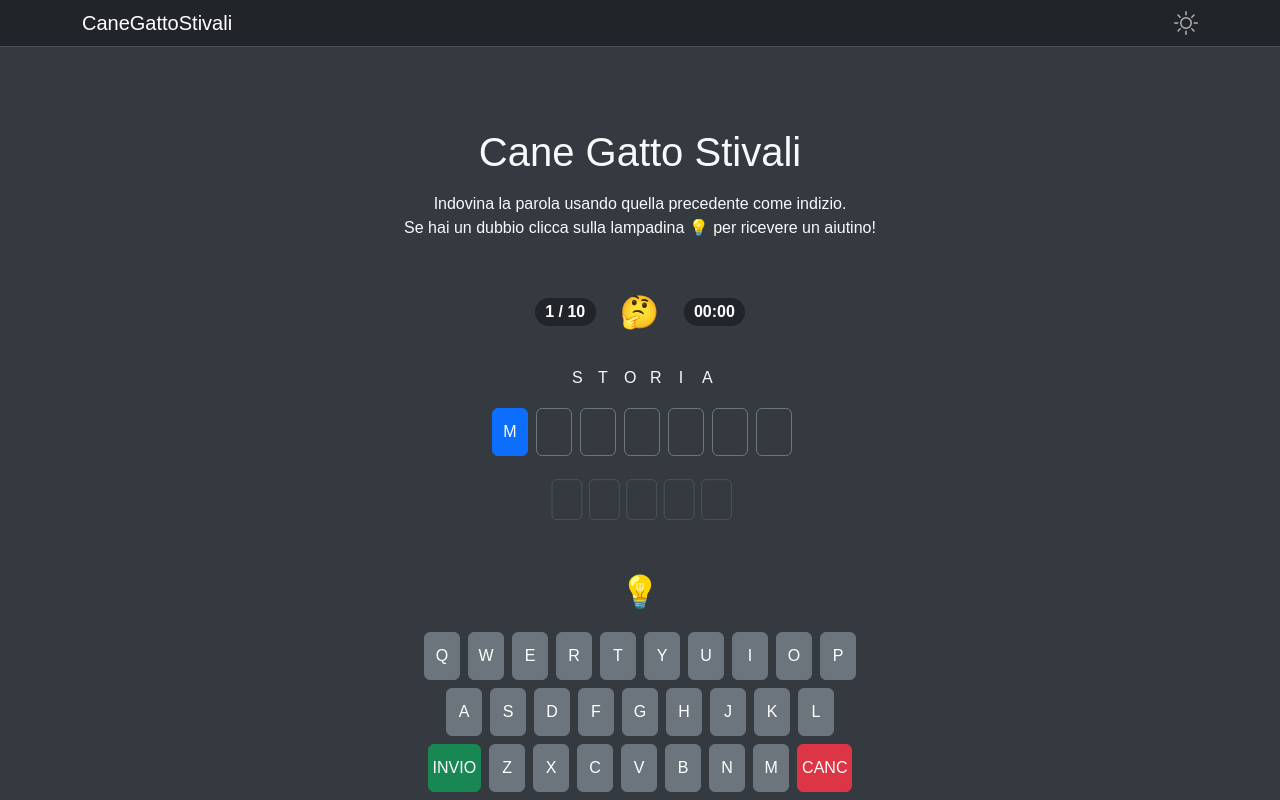
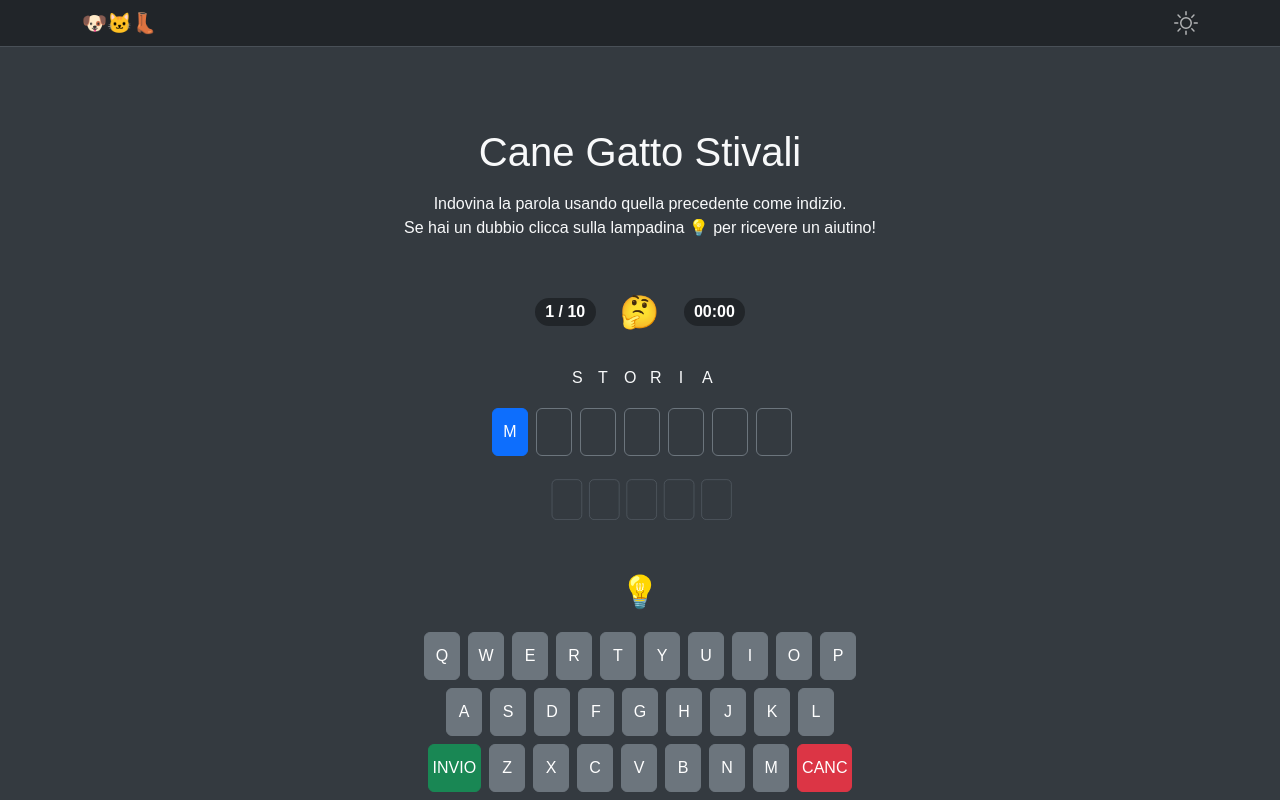
Before and after one commit to LucaBn/canegattostivali, a React (Vite) app: page / in a window 1280 px wide. Shown: the top 800 px of the page. Built offline with nearby package versions, Linux system fonts and the light colour scheme; no server answers; a web font is replaced by a local one.

Commit message:
feat(Navbar): :sparkles: update top left logo

```diff
--- a/src/components/UI/Organisms/Navbar/Navbar.tsx
+++ b/src/components/UI/Organisms/Navbar/Navbar.tsx
@@ -11,7 +11,6 @@ import { useTheme } from "@/components/providers/ThemeProvider";
 import { ThemeList } from "@/constants/themes";
 
 // Constants
-import { APP_NAME } from "@/constants/app";
 import IconSun from "../../Atoms/IconSun/IconSun";
 import IconMoon from "../../Atoms/IconMoon/IconMoon";
 
@@ -76,8 +75,12 @@ const NavbarComponent: React.FC = () => {
         ref={navbarRef as React.RefObject<HTMLDivElement>}
       >
         <Container>
-          <Navbar.Brand onClick={handleLogoClick} className="py-0">
-            {APP_NAME}
+          <Navbar.Brand
+            onClick={handleLogoClick}
+            className="py-0 user-select-none cursor-pointer"
+            title="Cane Gatto Stivali"
+          >
+            🐶🐱👢
           </Navbar.Brand>
 
           <span
```
